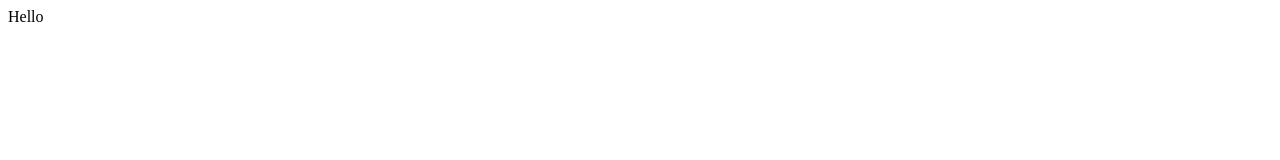
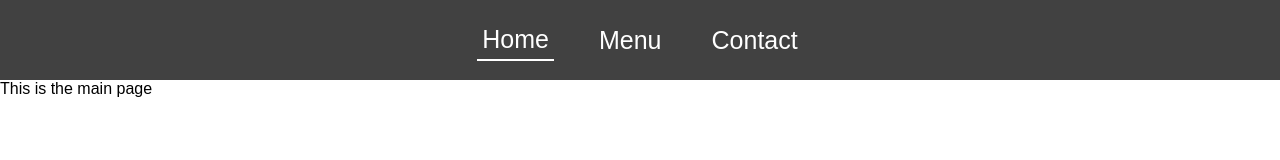
Before and after one commit to Hex0x13/restaurant, a website built with webpack: page dist/index.html in a window 1280 px wide. Built offline with nearby package versions, Linux system fonts and the light colour scheme.

Commit message:
added elements and some styles

```diff
--- a/package.json
+++ b/package.json
@@ -12,7 +12,6 @@
   "license": "ISC",
   "devDependencies": {
     "css-loader": "^6.8.1",
-    "html-webpack-plugin": "^5.5.3",
     "style-loader": "^3.3.3",
     "webpack": "^5.89.0",
     "webpack-cli": "^5.1.4"
--- /dev/null
+++ b/src/contact.js
@@ -0,0 +1,10 @@
+
+function contactPage() {
+    const contactContent = document.createElement('div');
+    contactContent.textContent = 'This is contact';
+    contactContent.classList.add('home-page');
+    contactContent.classList.add('hidden');
+    return contactContent;
+}
+
+export default contactPage();
--- /dev/null
+++ b/src/header.js
@@ -0,0 +1,40 @@
+import contact from "./contact";
+import menu from "./menu";
+import home from "./home";
+
+let currentPage;
+
+function loadPage(page, container) {
+    if (!this.classList.contains('active')) {
+        const children = container.children;
+        for (let i = 0; i < children.length; i++) {
+            children[i].classList.remove('active');
+        }
+        this.classList.add('active');
+        currentPage.classList.add('hidden');
+        currentPage = page;
+        currentPage.classList.remove('hidden');
+    }
+}
+
+export default function header() {
+    const header = document.createElement('header');
+
+    const homeButton = document.createElement('button');
+    homeButton.textContent = 'Home';
+    homeButton.onclick = loadPage.bind(homeButton, home, header);
+    homeButton.classList.add('active');
+    home.classList.remove('hidden');
+    currentPage = home;
+
+    const menuButton = document.createElement('button');
+    menuButton.textContent = 'Menu';
+    menuButton.onclick = loadPage.bind(menuButton, menu, header);
+
+    const contactButton = document.createElement('button');
+    contactButton.textContent = 'Contact';
+    contactButton.onclick = loadPage.bind(contactButton, contact, header);
+
+    header.append(homeButton, menuButton, contactButton);
+    return header;
+}
--- /dev/null
+++ b/src/home.js
@@ -0,0 +1,10 @@
+
+function homePage() {
+    const homeContainer = document.createElement('div');
+    homeContainer.textContent = 'This is the main page';
+    homeContainer.classList.add('home-page');
+    homeContainer.classList.add('hidden');
+    return homeContainer;
+}
+
+export default homePage();
--- a/src/index.js
+++ b/src/index.js
@@ -1,8 +1,20 @@
+import './styles/style.css';
+import home from './home';
+import menu from './menu';
+import contact from './contact';
+import header from './header';
 
-function component(){
-    const element = document.createElement('div');
-    element.innerHTML = 'Hello';
-    return element;
+function main() {
+    const content = document.querySelector('#content');
+    const headSection = header();
+    const homePage = home;
+    const contactPage = contact;
+    const menuPage = menu;
+
+    content.appendChild(headSection);
+    content.appendChild(homePage);
+    content.appendChild(menuPage);
+    content.appendChild(contactPage);
 }
 
-document.body.appendChild(component());
+window.onload = main;
--- /dev/null
+++ b/src/menu.js
@@ -0,0 +1,10 @@
+
+function menuPage() {
+    const menuContent = document.createElement('div');
+    menuContent.textContent = 'Menu Contents';
+    menuContent.classList.add('menu-page');
+    menuContent.classList.add('hidden');
+    return menuContent;
+}
+
+export default menuPage();
--- /dev/null
+++ b/src/styles/style.css
@@ -0,0 +1,39 @@
+
+html, *, *::after, *::before {
+    margin: 0;
+    padding: 0;
+    box-sizing: border-box;
+    font-family: Arial, Helvetica, sans-serif;
+}
+
+header {
+    display: flex;
+    justify-content: center;
+    align-items: center;
+    background: rgba(0, 0, 0, 0.747);
+    height: 80px;
+}
+
+header > button {
+    border: none;
+    margin: 20px;
+    padding: 5px;
+    font-size: 25px;
+    background-color: transparent;
+    color: white;
+    cursor: pointer;
+    position: relative;
+    transition: transform 300ms;
+}
+
+header > button:hover {
+    transform: translateY(-5px);
+}
+
+header > button.active{
+    border-bottom: 2px solid white;
+}
+
+.hidden {
+    display: none;
+}
--- a/webpack.config.js
+++ b/webpack.config.js
@@ -1,21 +1,10 @@
 const path = require('path');
-const HtmlWebpackPlugin = require('html-webpack-plugin');
 
 module.exports = {
-    entry: {
-        main: './src/index.js',
-    },
-    plugins: [
-        new HtmlWebpackPlugin({
-            title: 'Restaurant Page',
-            filename: 'index.html',
-            inject: 'body',
-        }),
-    ],
+    entry: './src/index.js',
     output: {
-        filename: '[name].bundle.js',
+        filename: 'main.js',
         path: path.resolve(__dirname, 'dist'),
-        clean: true,
     },
     mode: 'development',
     module: {
```
Also changed, not shown: dist/index.html, dist/main.bundle.js (deleted), dist/main.js (added), 1 other file.
